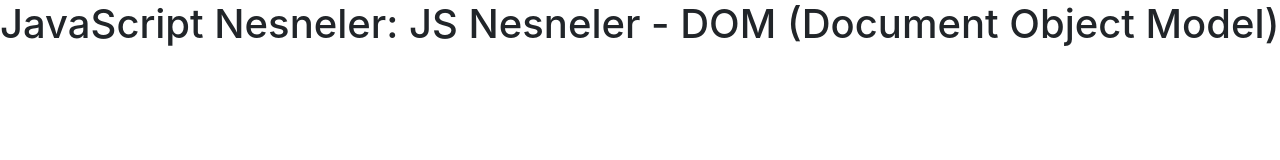
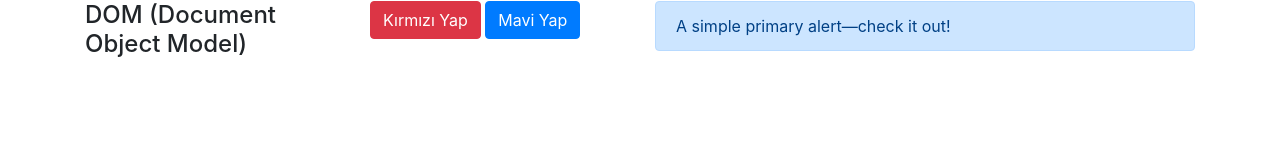
Before and after one commit to ozgursarioglan/blog-spa, a plain HTML site: page javascript12.html in a window 1280 px wide. Drawn offline with nearby package versions, Linux system fonts and the light colour scheme; some packages are replaced by stand-ins of ours; a script that the page names is missing.

Commit message:
getElementById ye ait örnekleri yüklüyorum.

```diff
--- a/javascript12.html
+++ b/javascript12.html
@@ -1,6 +1,7 @@
 <!doctype html>
 <html lang="en">
-  <head>
+
+<head>
     <!-- Required meta tags -->
     <meta charset="utf-8">
     <meta name="viewport" content="width=device-width, initial-scale=1, shrink-to-fit=no">
@@ -10,15 +11,47 @@
     <script src="https://cdn.jsdelivr.net/npm/sweetalert2@7.26.11/dist/sweetalert2.all.min.js"></script>
     <link rel="stylesheet" href="https://cdn.jsdelivr.net/npm/sweetalert2@6.6.2/dist/sweetalert2.min.css">
     <title>Hello, world!</title>
-  </head>
-  <body>
-    <h1>JavaScript Nesneler: JS Nesneler - DOM (Document Object Model)</h1>
+</head>
 
+<body>
+    <div class="container">
+
+        <div class="row">
+            <div class="col-sm">
+
+            </div>
+        </div>
+
+        <div class="row">
+            <div class="col">
+                <h4>DOM (Document Object Model)</h4>
+            </div>
+            <div class="col">
+                <button type="button" onclick="renklendir()" class="btn btn-danger">Kırmızı Yap</button>
+                <button type="button" onclick="renklendir2()" class="btn btn-primary">Mavi Yap</button>
+            </div>
+            <div class="col-6">
+                <div id="ozgur" class="alert alert-primary" role="alert">
+                    A simple primary alert—check it out!
+                </div>
+            </div>
+        </div>
+
+    </div>
     <script type="text/JavaScript">
-    /*
-       Nesneler: JS Nesneler - DOM (Document Object Model)
-    */
+        /* Nesneler: JS Nesneler - DOM (Document Object Model) */
+        function renklendir() {
 
+          document.getElementById("ozgur").className="alert alert-danger"
+          document.getElementById("ozgur").innerHTML="Kırmızı"
+          }
+
+        function renklendir2() {
+
+          document.getElementById("ozgur").className="alert alert-primary"
+          document.getElementById("ozgur").innerHTML="Mavi"
+
+          }
 
     </script>
 
@@ -27,5 +60,6 @@
     <script src="https://code.jquery.com/jquery-3.3.1.slim.min.js" integrity="sha384-q8i/X+965DzO0rT7abK41JStQIAqVgRVzpbzo5smXKp4YfRvH+8abtTE1Pi6jizo" crossorigin="anonymous"></script>
     <script src="https://cdnjs.cloudflare.com/ajax/libs/popper.js/1.14.3/umd/popper.min.js" integrity="sha384-ZMP7rVo3mIykV+2+9J3UJ46jBk0WLaUAdn689aCwoqbBJiSnjAK/l8WvCWPIPm49" crossorigin="anonymous"></script>
     <script src="https://stackpath.bootstrapcdn.com/bootstrap/4.1.3/js/bootstrap.min.js" integrity="sha384-ChfqqxuZUCnJSK3+MXmPNIyE6ZbWh2IMqE241rYiqJxyMiZ6OW/JmZQ5stwEULTy" crossorigin="anonymous"></script>
-  </body>
+</body>
+
 </html>
```
